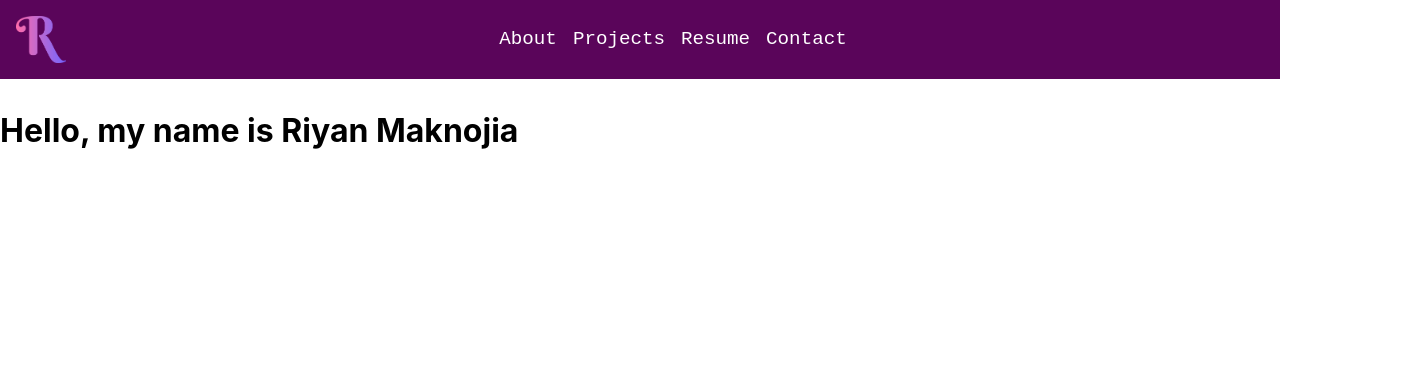
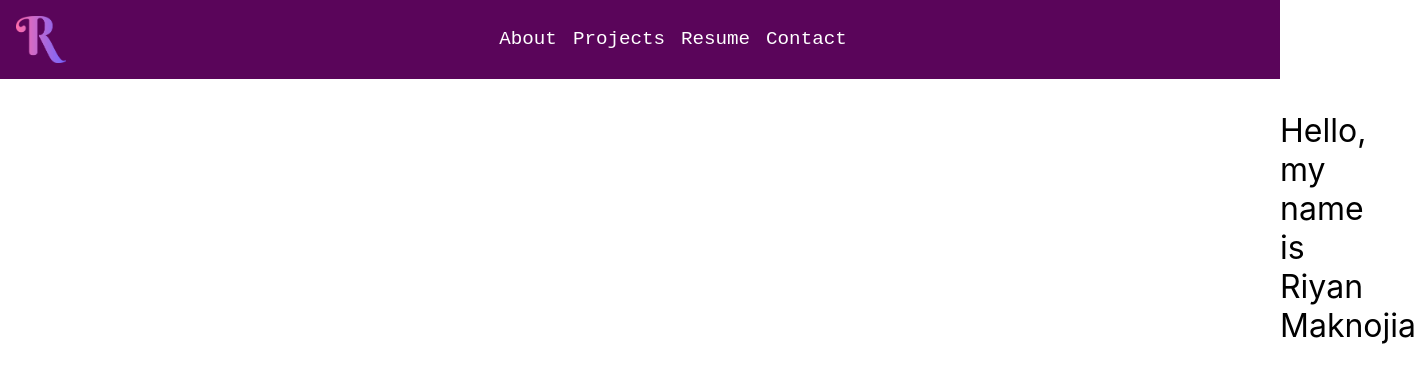
Before and after one commit to RiyanMak/my-portfolio, a React (Create React App) app: page / in a window 1280 px wide. Shown: the top 382 px of the page, 1416 px wide, since content can reach past the window. Built offline with nearby package versions, Linux system fonts and the light colour scheme.

Commit message:
feat: changes made to margin and added class

```diff
--- a/src/Components/NameDisplay.jsx
+++ b/src/Components/NameDisplay.jsx
@@ -5,9 +5,7 @@ const NameDisplay =() => {
   return (
     <div className={styles.nameContainer}>
       <body>
-        <h1>
-          <p>Hello, my name is Riyan Maknojia</p>
-        </h1>
+          <p className={styles.name}>Hello, my name is Riyan Maknojia</p>
       </body>
     </div>
   );
--- a/src/Components/NameDisplay.module.css
+++ b/src/Components/NameDisplay.module.css
@@ -5,6 +5,6 @@
 
 .name{
     font-size: 2rem;
-    font-family: 'Courier New', Courier, monospace;
+    margin-left: 100%;
     color: black;
 }
```
